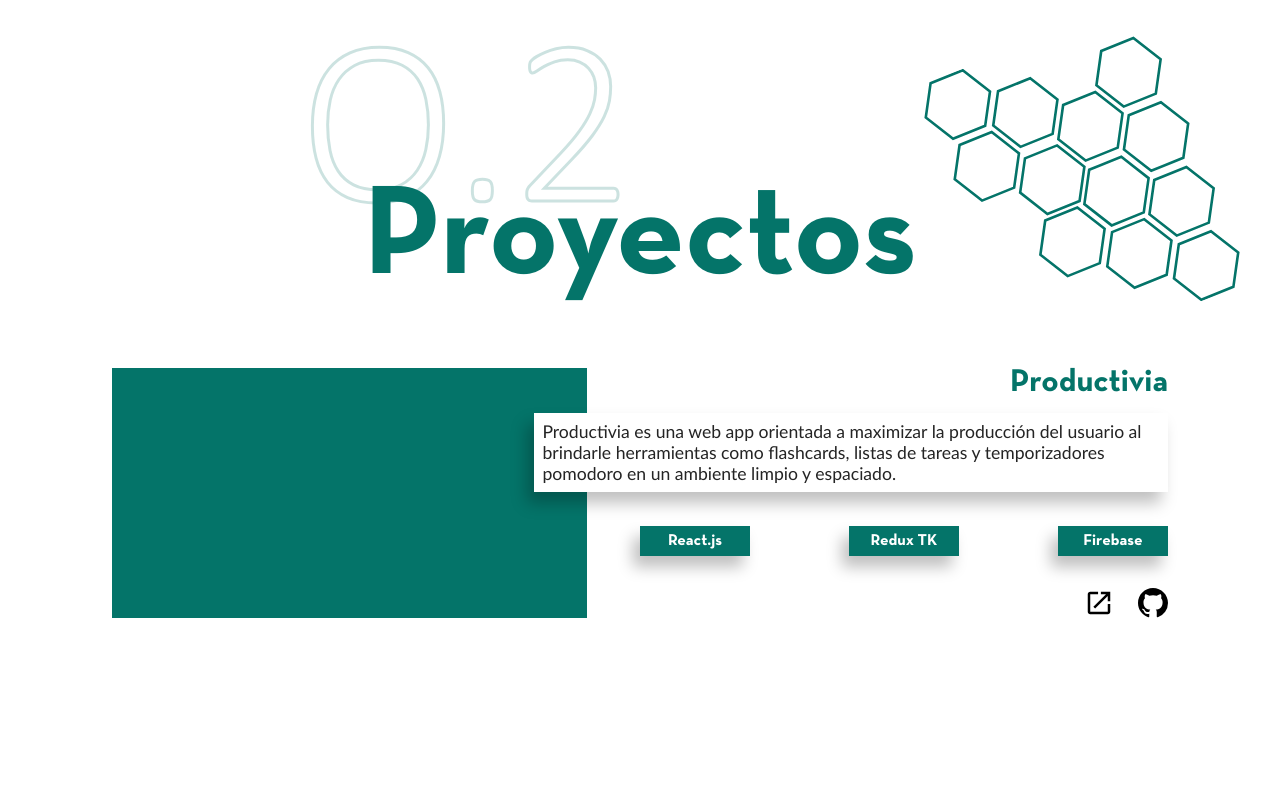
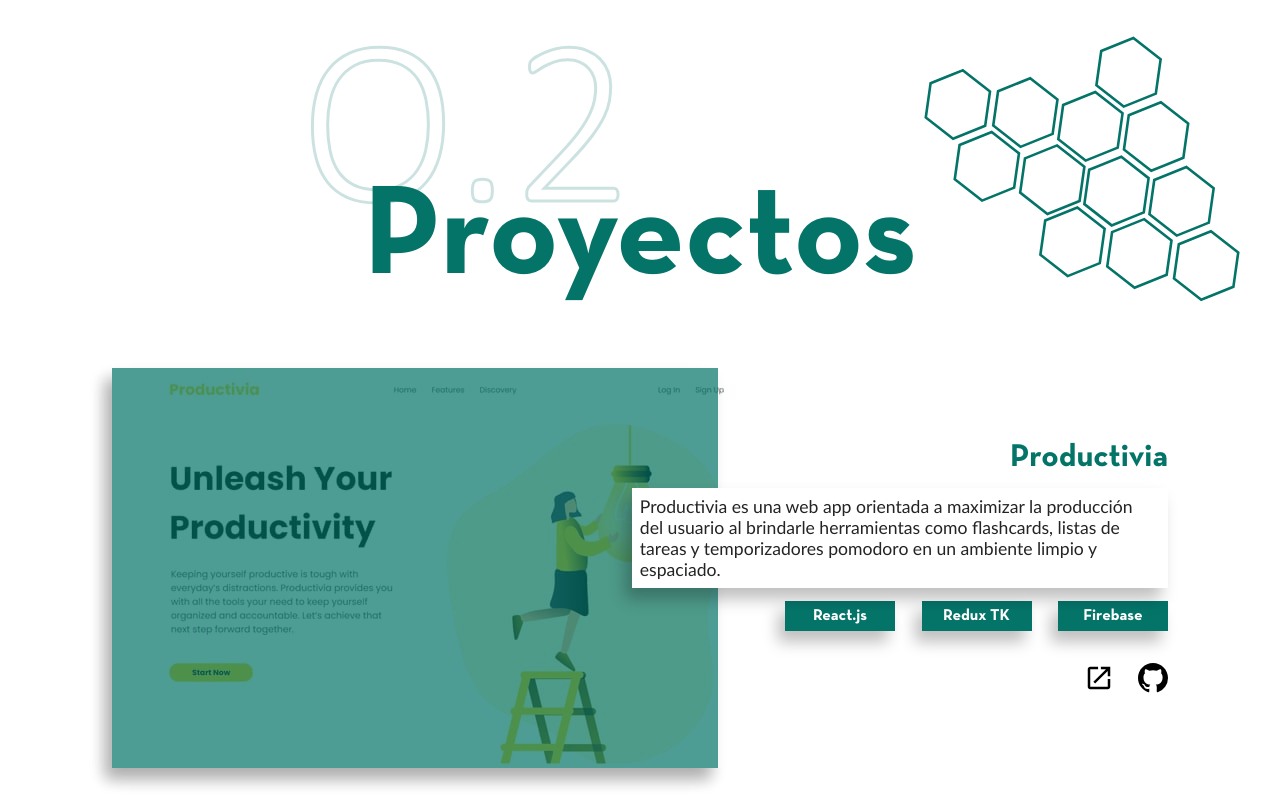
Before and after one commit to g94nas/portfolio, a React (Create React App) app: page / in a window 1280 px wide. Shown: the part 1358-2158 px from the top of the page. Before the commit the page ends 2008 px from the top, so only its background shows below. Built offline with nearby package versions, Linux system fonts and the light colour scheme.

Commit message:
Added project image

```diff
--- a/src/components/Proyectos/ContenidoProyectos.tsx
+++ b/src/components/Proyectos/ContenidoProyectos.tsx
@@ -2,13 +2,17 @@ import React from "react";
 import styled from "styled-components/macro";
 import { GoMarkGithub } from "react-icons/go";
 import { IoMdOpen } from "react-icons/io";
+import Productivia from "../../assets/Productivia.jpg";
 
 const ContenidoProyectos: React.FC = () => {
   return (
     <MainWrapper>
       <div className="container-content">
         <div className="container-left">
-          <div></div>
+          <div>
+            <div></div>
+            <img src={Productivia} alt="Productivia background" />
+          </div>
         </div>
         <div className="container-right">
           <h2>Productivia</h2>
@@ -46,7 +50,7 @@ const ContenidoProyectos: React.FC = () => {
 
 export default ContenidoProyectos;
 
-const MainWrapper = styled.div`
+const MainWrapper = styled.div<{ bg?: any }>`
   display: flex;
   flex-direction: column;
   align-items: center;
@@ -63,13 +67,35 @@ const MainWrapper = styled.div`
 
   .container-left {
     display: flex;
-    flex: 0.5;
+    flex: 0.6;
     width: 100%;
+    height: 400px;
 
     div {
-      background-color: #047469;
+      position: relative;
       width: 90%;
-      height: 250px;
+      height: 100%;
+      box-shadow: -7px 11px 15px rgba(0, 0, 0, 0.18);
+
+      img {
+        object-fit: cover;
+        object-position: center center;
+      }
+
+      div {
+        position: absolute;
+        width: 100%;
+        height: 100%;
+        background-color: rgba(4, 116, 105, 0.7);
+        z-index: 1;
+        transition: 0.5s;
+        cursor: pointer;
+
+        &:hover {
+          background-color: transparent;
+          transition: 0.5s;
+        }
+      }
     }
   }
 
@@ -77,7 +103,7 @@ const MainWrapper = styled.div`
     position: relative;
     display: flex;
     justify-content: space-between;
-    flex: 0.5;
+    flex: 0.4;
     flex-direction: column;
     width: 100%;
     height: 250px;
@@ -95,7 +121,7 @@ const MainWrapper = styled.div`
   .higher-text {
     display: flex;
     box-shadow: -7px 11px 15px rgba(0, 0, 0, 0.25);
-    width: 120%;
+    width: 140%;
     position: absolute;
     top: 18%;
     right: 0;
@@ -105,6 +131,7 @@ const MainWrapper = styled.div`
     color: #242424;
     font-size: 1.1rem;
     background-color: #fff;
+    z-index: 3;
   }
 
   .button-div {
```
Also changed, not shown: src/assets/Productivia.jpg (added), 1 other file (tests, documents, lock files or other folders).
